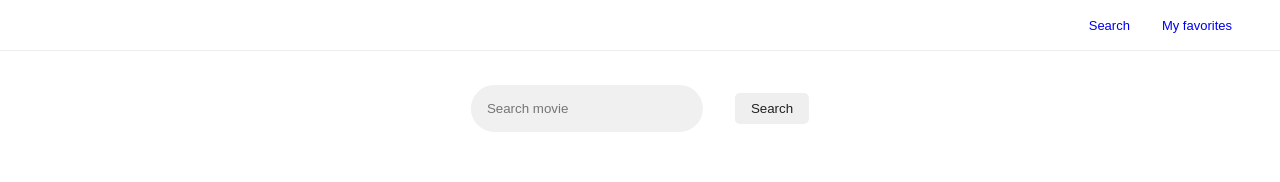
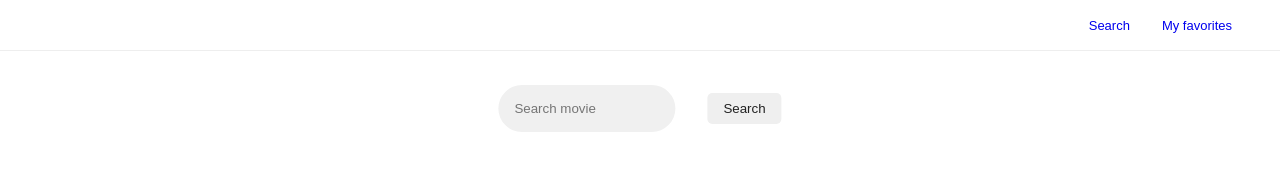
Before and after one commit to guibfo/movie-finder, a React (Create React App) app: page /search in a window 1280 px wide. Shown: the top 182 px of the page. Built offline with nearby package versions, Linux system fonts and the light colour scheme; no server answers.

Commit message:
Layout fixes

```diff
--- a/src/components/MovieCard/styled.js
+++ b/src/components/MovieCard/styled.js
@@ -12,6 +12,11 @@ export const MovieWrapper = styled.li`
   &:hover {
     box-shadow: 0 8px 16px 0 rgba(0,0,0,0.2);
     transform: scale(1.05);
+  }
+
+  @media (max-width: 390px) {
+    margin: 0 0 32px;
+    width: 288px;
   }
 `
 
--- a/src/components/SearchBar/styled.js
+++ b/src/components/SearchBar/styled.js
@@ -10,6 +10,7 @@ export const Input = styled.input`
   border: none;
   border-radius: 45px;
   margin-bottom: 16px;
+  max-width: 100%;
   padding: 16px;
   transition: all 0.2s ease-in-out;
   width: 550px;
@@ -22,7 +23,7 @@ export const Input = styled.input`
   ${props => props.alt && css`
     margin-bottom: 0;
     margin-right: 32px;
-    width: 200px;
+    width: 145px;
   `}
 `
 
--- a/src/pages/Home/styled.js
+++ b/src/pages/Home/styled.js
@@ -3,6 +3,7 @@ import styled from 'styled-components'
 export const Section = styled.section`
   flex: 1;
   margin-top: 120px;
+  max-width: 100%;
 
   @media (max-height: 516px) {
     margin-top: 20px;
```
